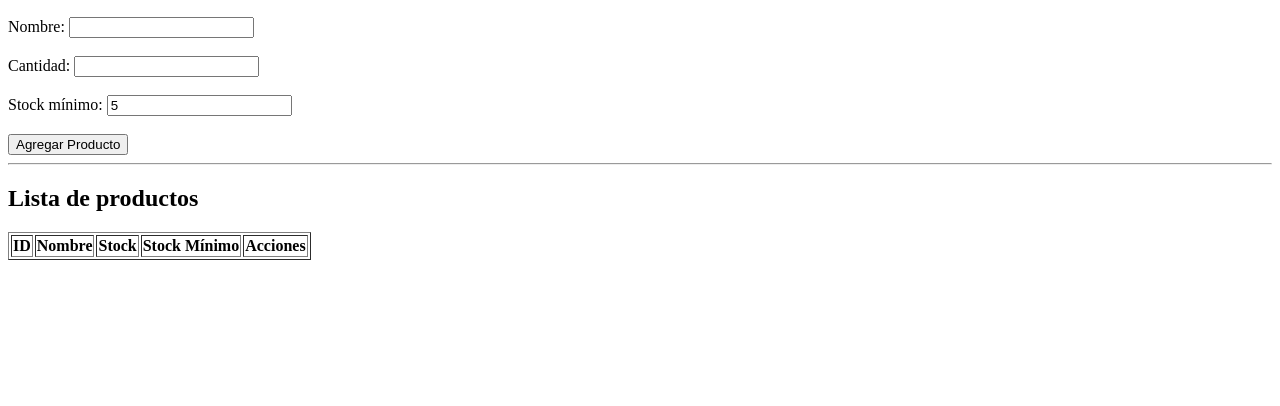
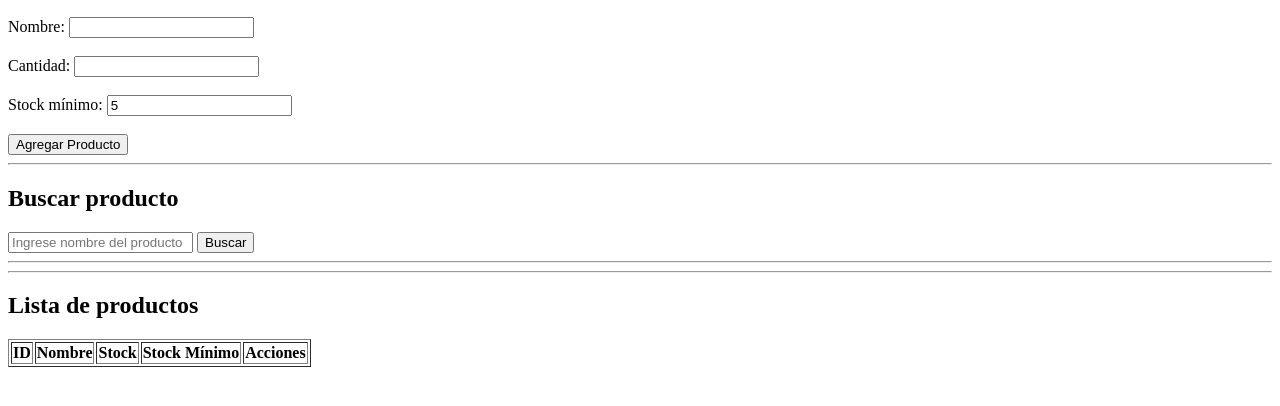
Before and after one commit to TizianoYantz/trabajo-final-desarrollo-software, a Flask app: page /inventario in a window 1280 px wide. Shown: the part 158-564 px from the top of the page. Run offline with Flask 3, Linux system fonts and the light colour scheme; lists and menus that the app fills with data are empty.

Commit message:
buscador de producto en inventario

```diff
--- a/app.py
+++ b/app.py
@@ -19,7 +19,19 @@ def inicio():
 @app.route("/inventario")
 def pagina_inventario():
 
-    productos = inventario.listar_productos()
+    nombre_busqueda = request.args.get("buscar")
+
+    if nombre_busqueda:
+
+        productos = []
+
+        for producto in inventario.listar_productos():
+
+            if nombre_busqueda.lower() in producto.obtener_nombre().lower():
+                productos.append(producto)
+
+    else:
+        productos = inventario.listar_productos()
 
     return render_template(
         "inventario.html",
--- a/templates/inventario.html
+++ b/templates/inventario.html
@@ -41,6 +41,25 @@
 
     <hr>
 
+    <h2>Buscar producto</h2>
+
+    <form method="GET" action="/inventario">
+
+        <input
+            type="text"
+            name="buscar"
+            placeholder="Ingrese nombre del producto"
+        >
+
+        <button type="submit">
+            Buscar
+        </button>
+
+    </form>
+
+    <hr>
+    <hr>
+
     <h2>Lista de productos</h2>
 
     <table border="1">
```
